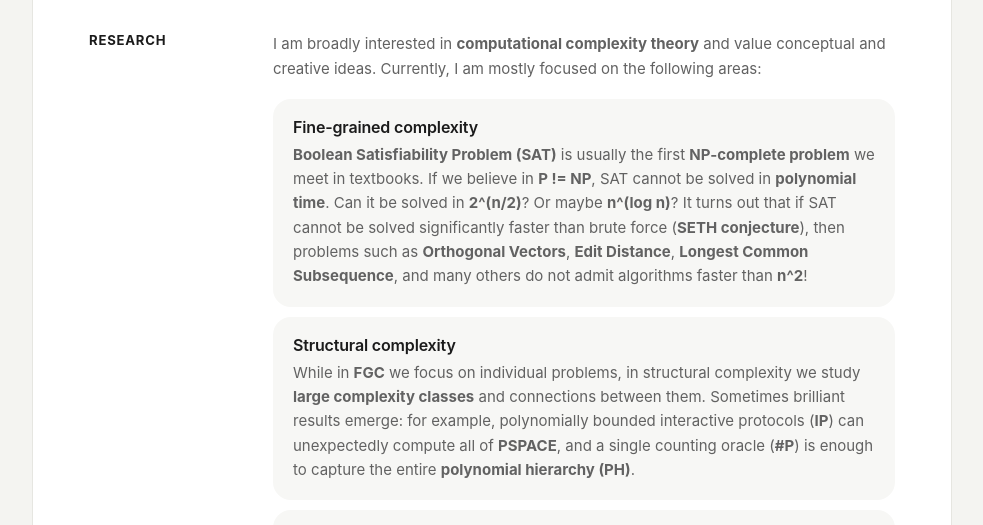
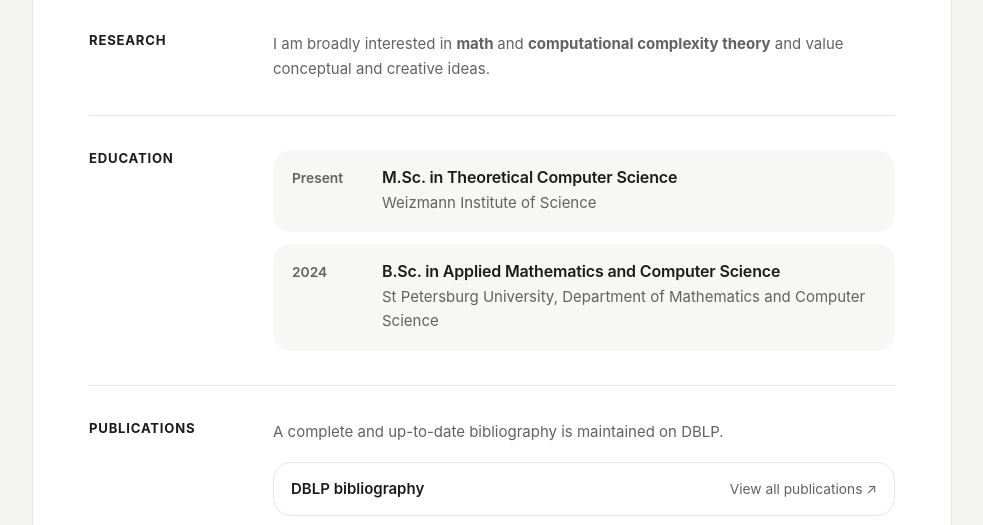
Before and after one commit to denilsharipov/denilsharipov.github.io, a plain HTML site: page index.html in a window 1280 px wide. Shown: the part 256-781 px from the top of the page, without its empty margins (148-1131 px from the left). Drawn offline with Linux system fonts and the light colour scheme.

Commit message:
hide topics

```diff
--- a/index.html
+++ b/index.html
@@ -364,8 +364,9 @@
 
   <div>
     <p class="section-copy">
-      I am broadly interested in <strong>computational complexity theory</strong>
-      and value conceptual and creative ideas. Currently, I am mostly focused on
+      I am broadly interested in <strong> math </strong> and <strong>computational complexity theory</strong>
+      and value conceptual and creative ideas.
+      <!-- Currently, I am mostly focused on
       the following areas:
     </p>
 
@@ -414,7 +415,7 @@
           bounds for <strong>Boolean or algebraic circuits</strong>.
         </p>
       </article>
-    </div>
+    </div> -->
   </div>
 </section>
 
```
